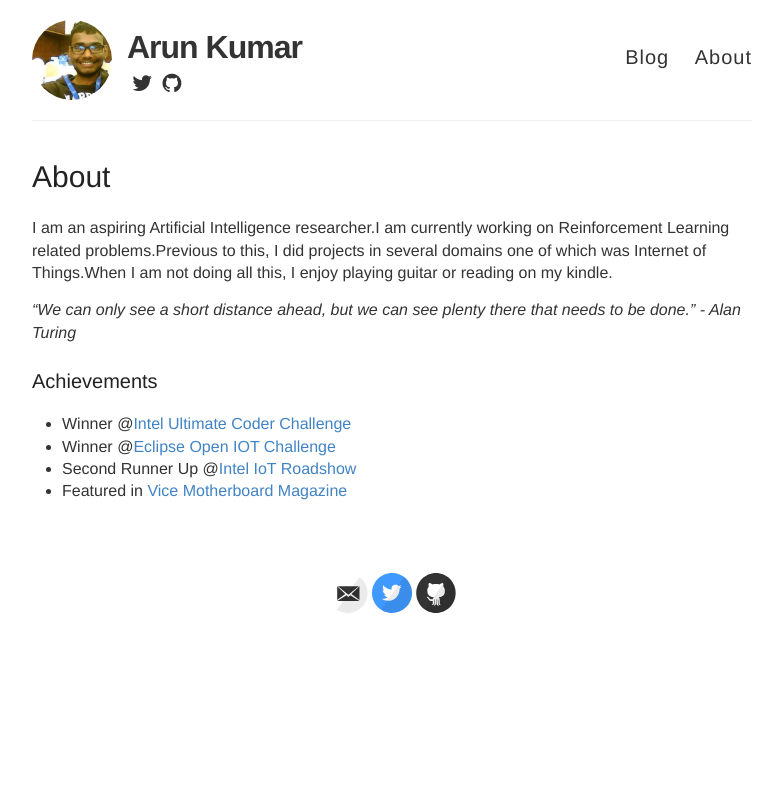
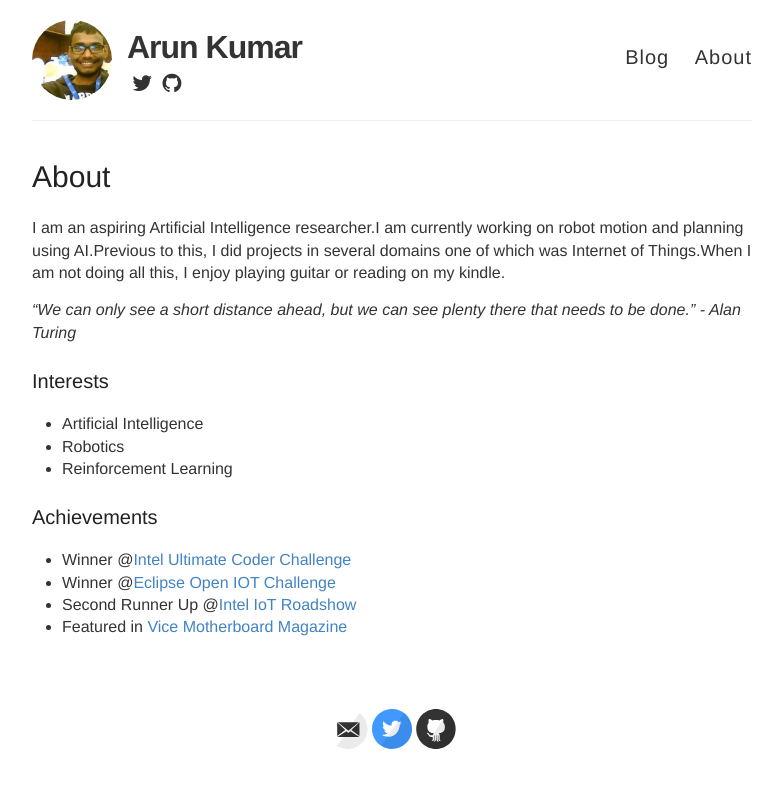
Before and after one commit to ioarun/ioarun.github.io, a Jekyll site: the page built from about.md, in a window 1280 px wide. Shown: the top 788 px of the page, without its empty margins (248-1031 px from the left). Built offline with Jekyll 4.4.1, drawn with Linux system fonts in a browser that asks for light colours; nearby versions of some CDN libraries; some web fonts are replaced.

Commit message:
Update about.md

```diff
--- a/about.md
+++ b/about.md
@@ -4,11 +4,16 @@
 permalink: /about/
 ---
 
-I am an aspiring Artificial Intelligence researcher.I am currently working on Reinforcement Learning related problems.Previous to this, I did projects in several domains one of which was Internet of Things.When I am not doing all this, I enjoy playing guitar or reading on my kindle.
+I am an aspiring Artificial Intelligence researcher.I am currently working on robot motion and planning using AI.Previous to this, I did projects in several domains one of which was Internet of Things.When I am not doing all this, I enjoy playing guitar or reading on my kindle.
 
 *"We can only see a short distance ahead, but we can see plenty there that needs to be done."*
                                                                               *- Alan Turing*
 
+### Interests
+
+* Artificial Intelligence
+* Robotics
+* Reinforcement Learning
 
 ### Achievements
 
```
